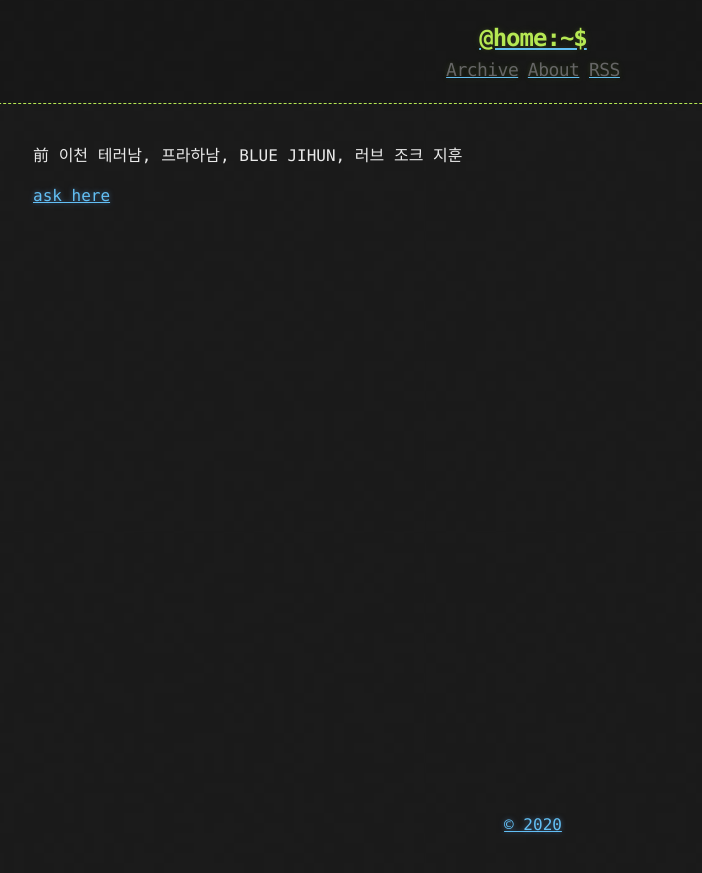
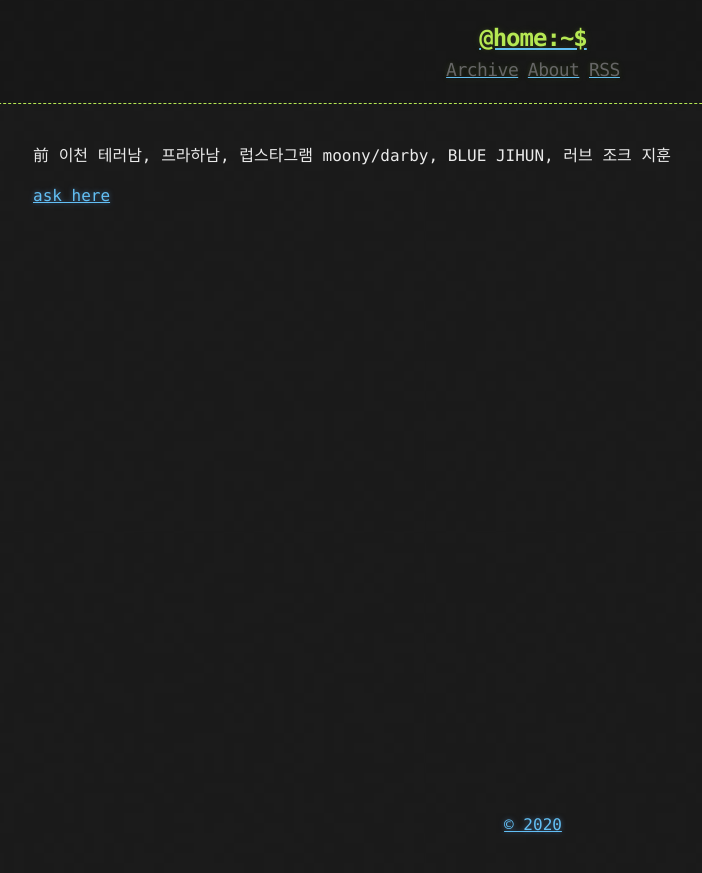
Before and after one commit to imrealz/imrealz.github.com, a Jekyll site: the page built from about.md, in a window 1280 px wide. Shown: the top 873 px of the page, without its empty margins (107-809 px from the left). Built offline with Jekyll 4.4.1, drawn with Linux system fonts in a browser that asks for light colours.

Commit message:
Update about.md

```diff
--- a/about.md
+++ b/about.md
@@ -3,6 +3,6 @@ layout: page
 title: About
 ---
 
-前 이천 테러남, 프라하남, BLUE JIHUN, 러브 조크 지훈
+前 이천 테러남, 프라하남, 럽스타그램 moony/darby, BLUE JIHUN, 러브 조크 지훈
 
 [ask here](https://asked.kr/optimhwang)
```
